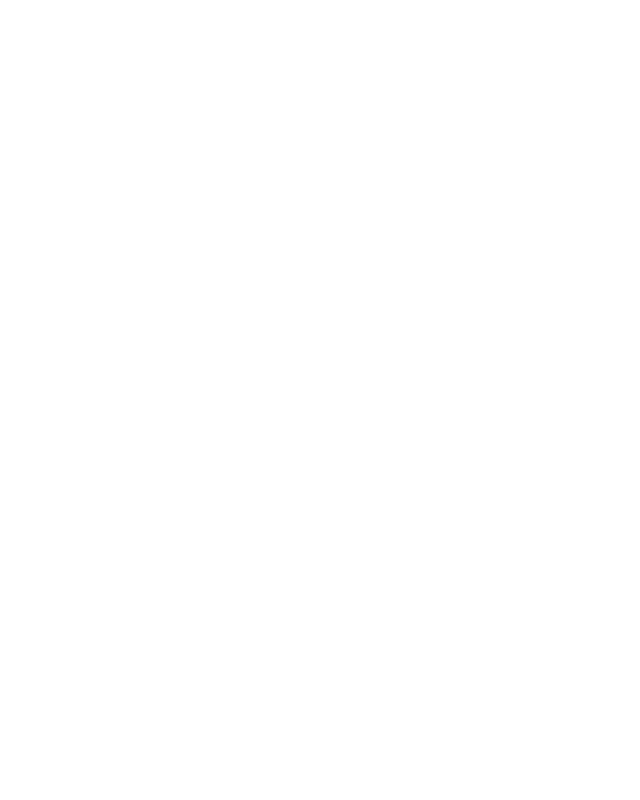
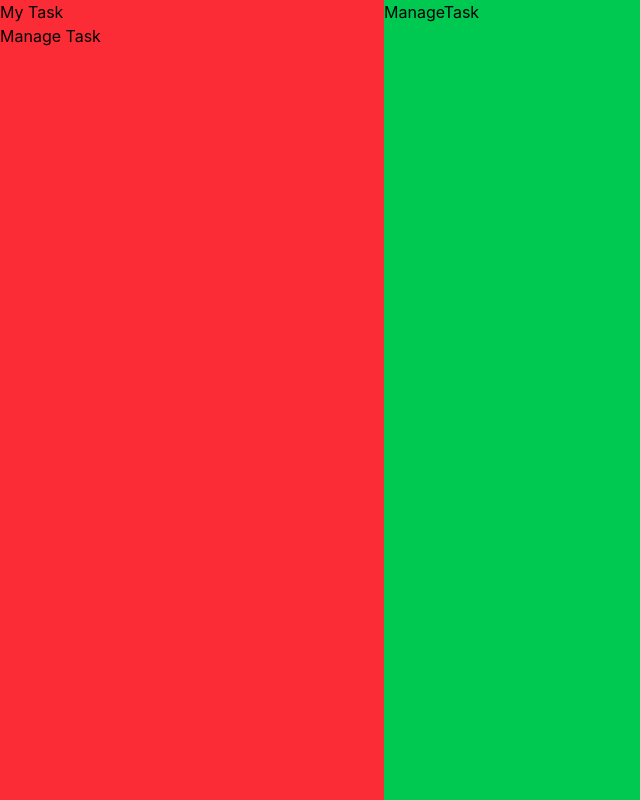
Before and after one commit to TahmidShawn/react-project-collections, a React (Vite) app in the folder 0_task-management-using-react-hooks/: page /manage-task in a window 1280 px wide. Shown: the whole page, without its empty margins (0-640 px from the left). Built offline with nearby package versions, Linux system fonts and the light colour scheme.

Commit message:
setup routing

```diff
--- /dev/null
+++ b/0_task-management-using-react-hooks/src/components/ui/Sidebar.jsx
@@ -0,0 +1,12 @@
+import { Link } from "react-router";
+
+const Sidebar = () => {
+    return (
+        <div className="flex flex-col">
+            <Link to={"my-task"}>My Task</Link>
+            <Link to={"manage-task"}>Manage Task</Link>
+        </div>
+    );
+};
+
+export default Sidebar;
--- a/0_task-management-using-react-hooks/src/layout/Content.jsx
+++ /dev/null
@@ -1,9 +0,0 @@
-const Content = () => {
-    return (
-        <div className="bg-green-500 basis-[70%] overflow-y-auto">
-            <p>Content</p>
-        </div>
-    );
-};
-
-export default Content;
--- /dev/null
+++ b/0_task-management-using-react-hooks/src/layout/ContentLayout.jsx
@@ -0,0 +1,11 @@
+import { Outlet } from "react-router";
+
+const ContentLayout = () => {
+    return (
+        <div className="bg-green-500 basis-[70%] overflow-y-auto">
+            <Outlet />
+        </div>
+    );
+};
+
+export default ContentLayout;
--- a/0_task-management-using-react-hooks/src/layout/Sidebar.jsx
+++ /dev/null
@@ -1,9 +0,0 @@
-const Sidebar = () => {
-    return (
-        <div className="bg-red-500 basis-[30%]">
-            <p>Sidebar</p>
-        </div>
-    );
-};
-
-export default Sidebar;
--- /dev/null
+++ b/0_task-management-using-react-hooks/src/layout/SidebarLayout.jsx
@@ -0,0 +1,11 @@
+import Sidebar from "../components/ui/Sidebar";
+
+const SidebarLayout = () => {
+    return (
+        <div className="bg-red-500 basis-[30%]">
+            <Sidebar />
+        </div>
+    );
+};
+
+export default SidebarLayout;
--- a/0_task-management-using-react-hooks/src/pages/Dashboard.jsx
+++ b/0_task-management-using-react-hooks/src/pages/Dashboard.jsx
@@ -1,11 +1,11 @@
-import Content from "../layout/Content";
-import Sidebar from "../layout/Sidebar";
+import ContentLayout from "../layout/ContentLayout";
+import SidebarLayout from "../layout/SidebarLayout";
 
 const Dashboard = () => {
     return (
         <div className="flex h-screen">
-            <Sidebar />
-            <Content />
+            <SidebarLayout />
+            <ContentLayout />
         </div>
     );
 };
--- /dev/null
+++ b/0_task-management-using-react-hooks/src/pages/ManageTask.jsx
@@ -0,0 +1,9 @@
+const ManageTask = () => {
+    return (
+        <div>
+            <p>ManageTask</p>
+        </div>
+    );
+};
+
+export default ManageTask;
--- /dev/null
+++ b/0_task-management-using-react-hooks/src/pages/MyTask.jsx
@@ -0,0 +1,9 @@
+const MyTask = () => {
+    return (
+        <div>
+            <p>MyTask</p>
+        </div>
+    );
+};
+
+export default MyTask;
--- a/0_task-management-using-react-hooks/src/router/AppRouter.jsx
+++ b/0_task-management-using-react-hooks/src/router/AppRouter.jsx
@@ -1,11 +1,19 @@
-
+import { Route, Routes } from "react-router";
+import Dashboard from "../pages/Dashboard";
+import MyTask from "../pages/MyTask";
+import ManageTask from "../pages/ManageTask";
 
 const AppRouter = () => {
-  return (
-	<div>
+    return (
+        <div>
+            <Routes>
+                <Route element={<Dashboard />} path="/">
+                    <Route element={<MyTask />} path="my-task" />
+                    <Route element={<ManageTask />} path="manage-task" />
+                </Route>
+            </Routes>
+        </div>
+    );
+};
 
-	</div>
-  )
-}
-
-export default AppRouter
+export default AppRouter;
```
